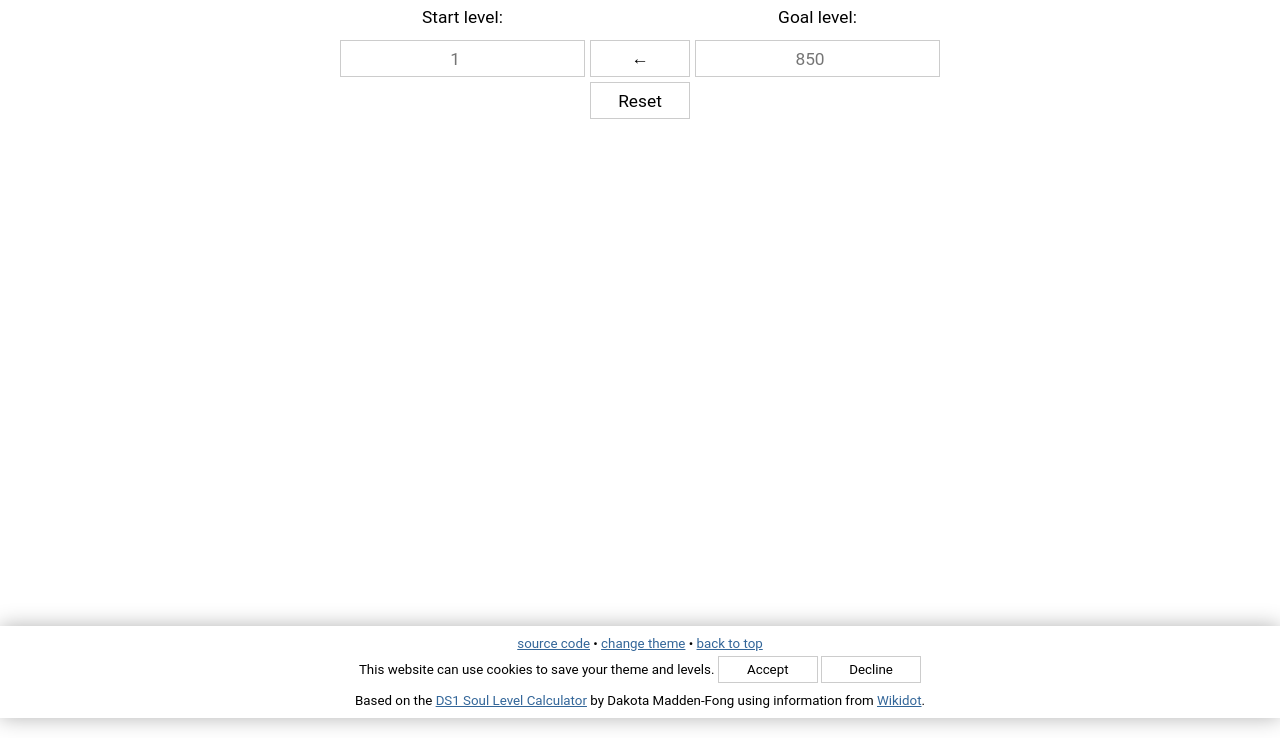
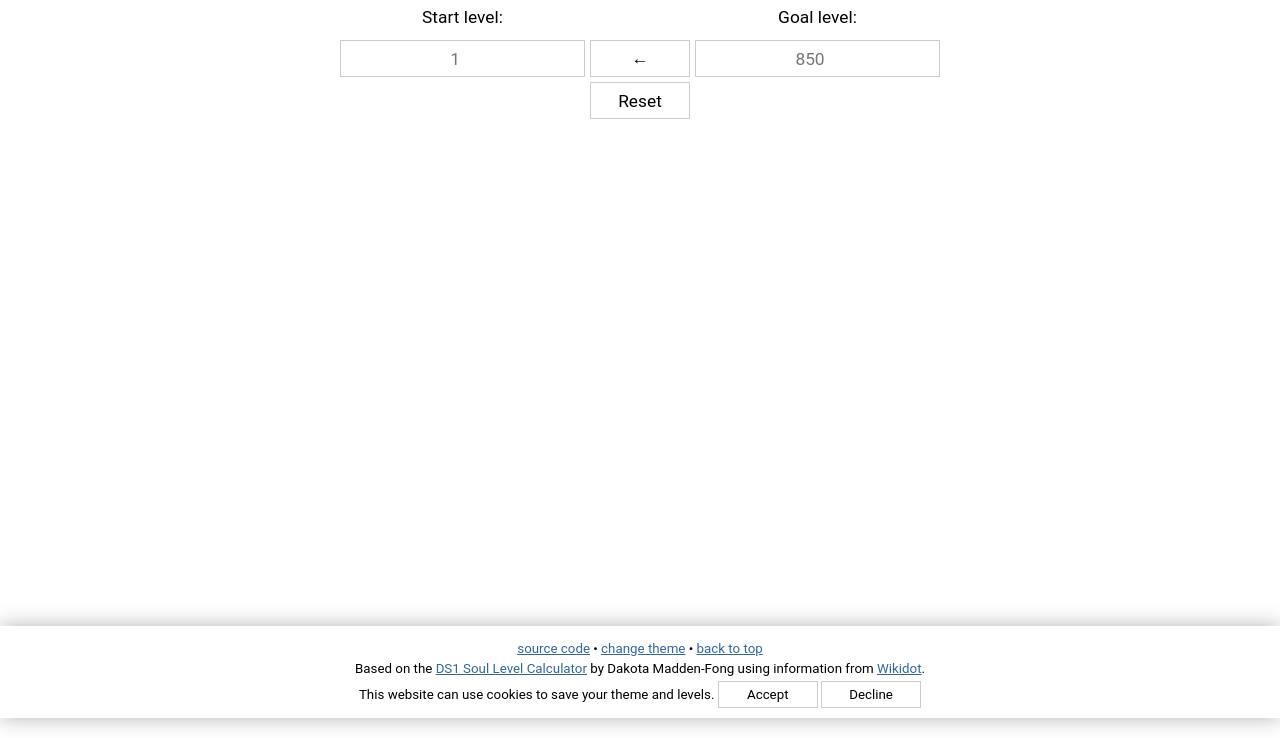
Before and after one commit to abluescarab/ds2-soul-calculator, a plain HTML site: page index.html in a window 1280 px wide. Shown: the part 82-820 px from the top of the page. Drawn offline with Linux system fonts and the light colour scheme.

Commit message:
Rearranged footer

```diff
--- a/index.html
+++ b/index.html
@@ -50,26 +50,14 @@
         </main>
 
         <footer>
-            <div id="footer-text" class="row">
             <p>
-                    <a
-                        href="https://github.com/abluescarab/REPLACE"
-                        target="_blank"
+                <a href="https://github.com/abluescarab/REPLACE" target="_blank"
                     >source code</a
                 >
                 &bull;
                 <span id="change-theme" class="toggle">change theme</span>
                 &bull; <a href="#">back to top</a>
             </p>
-            </div>
-
-            <div id="cookie-banner">
-                <p>
-                    This website can use cookies to save your theme and levels.
-                    <button type="button" id="accept-cookies">Accept</button>
-                    <button type="button" id="decline-cookies">Decline</button>
-                </p>
-            </div>
             <p id="footer-attribution">
                 Based on the
                 <a
@@ -79,6 +67,11 @@
                 by Dakota Madden-Fong using information from
                 <a href="http://darksouls2.wikidot.com/level">Wikidot</a>.
             </p>
+            <p id="cookie-banner">
+                This website can use cookies to save your theme and levels.
+                <button type="button" id="accept-cookies">Accept</button>
+                <button type="button" id="decline-cookies">Decline</button>
+            </p>
         </footer>
     </body>
     <script src="js/constants.js"></script>
--- a/src/layout/_footer.scss
+++ b/src/layout/_footer.scss
@@ -8,17 +8,13 @@ footer {
     flex-flow: column wrap;
     padding: calc($padding / 2) 0;
     box-shadow: 0 0 20px rgba(0, 0, 0, 0.3);
+    text-align: center;
 
     * {
         font-size: $small-font-size;
     }
 
-    #footer-attribution {
-        margin-top: calc($padding / 2);
-    }
-
-    #cookie-banner {
+    p {
         margin-top: calc($padding / 4);
-        text-align: center;
     }
 }
```
Also changed, not shown: css/style.css. Lines whose indentation alone changed are shown as unchanged.
